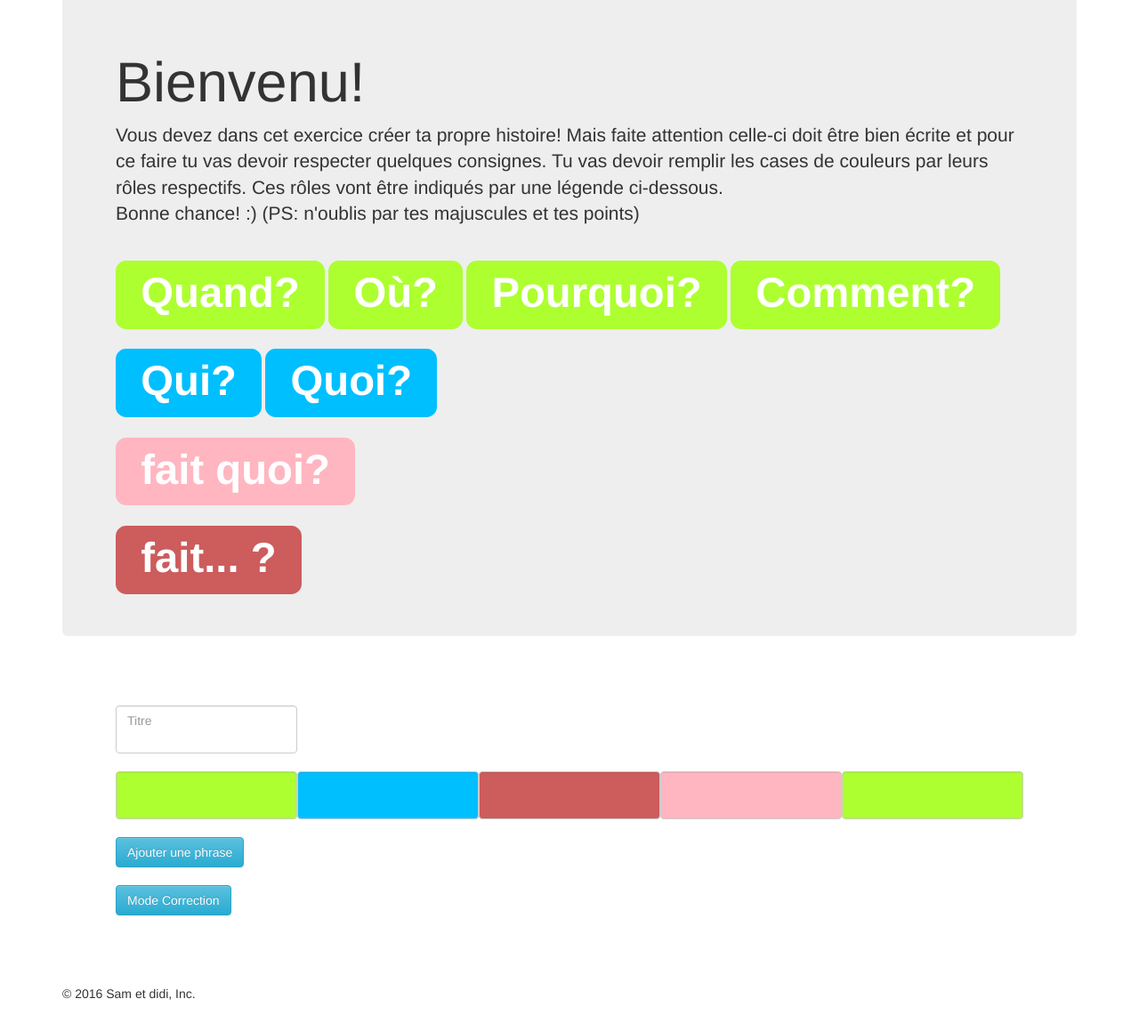
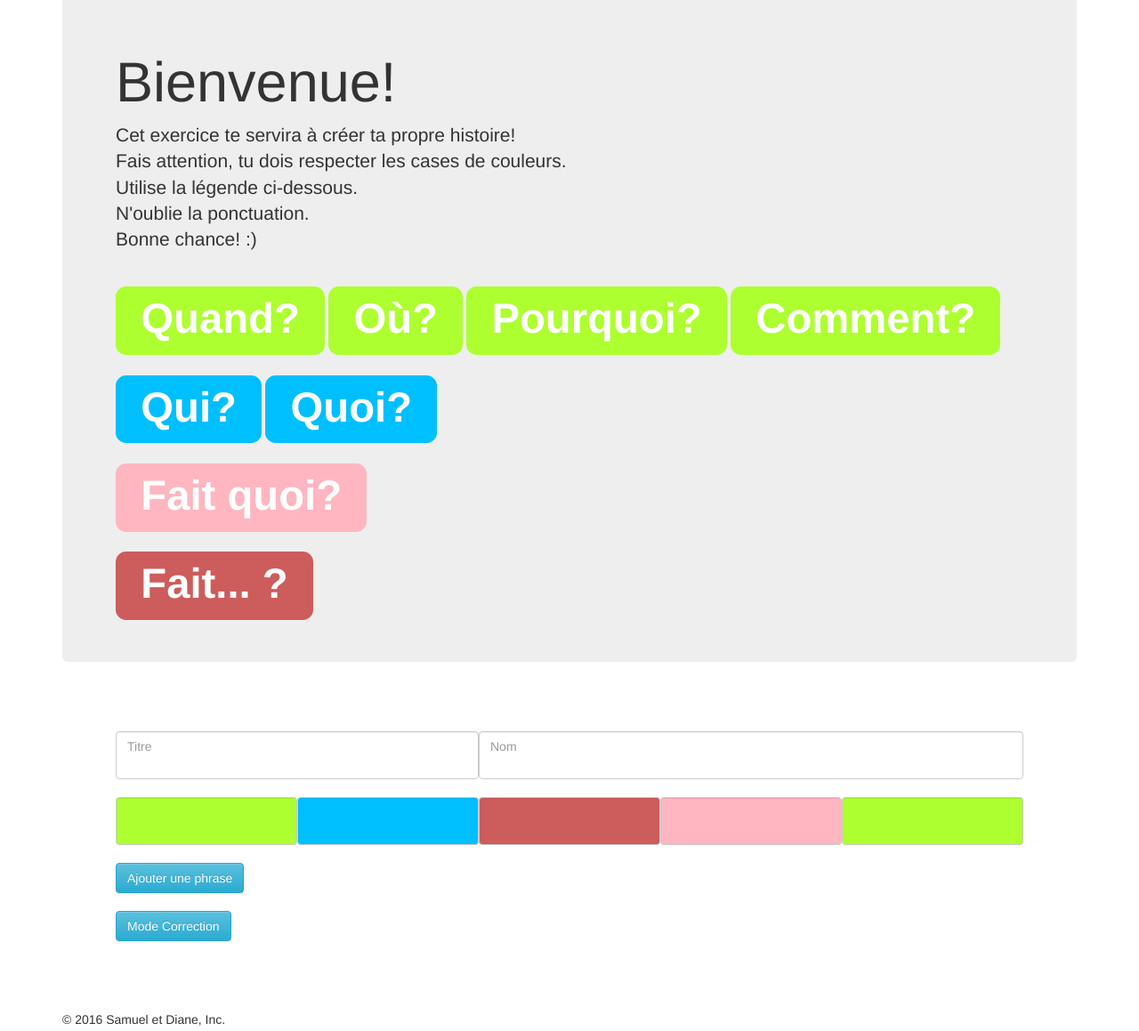
Before and after one commit to SamuelC54/CompoPhrase, a plain HTML site: page index.html in a window 1280 px wide. Shown: the part 80-1239 px from the top of the page at 89% size. Before the commit the page ends 1217 px from the top, so only its background shows below. Drawn offline with nearby package versions, Linux system fonts and the light colour scheme.

Commit message:
changement du texte par didi

```diff
--- a/index.html
+++ b/index.html
@@ -25,12 +25,11 @@
     </div>
     <!-- instruction -->
     <div class="jumbotron">
-        <h1>Bienvenu!</h1>
+        <h1>Bienvenue!</h1>
         <p class="lead">
-            Vous devez dans cet exercice créer ta propre histoire! Mais faite attention celle-ci doit être bien
-            écrite et pour ce faire tu vas devoir respecter quelques consignes. Tu vas devoir remplir les cases
-            de couleurs par leurs rôles respectifs. Ces rôles vont être indiqués par une légende ci-dessous. <Br/>
-            Bonne chance! :) (PS: n'oublis par tes majuscules et tes points)
+            Cet exercice te servira à créer ta propre histoire!<Br/> Fais attention, tu dois respecter les cases
+            de couleurs. <Br/> Utilise la légende ci-dessous.<Br/>
+            N'oublie la ponctuation.<Br/> Bonne chance! :)
         </p>
         <div class="categoryGroup">
             <h1><span class="label label-default vert">Quand?</span></h1>
@@ -43,10 +42,10 @@
             <h1><span class="label label-default bleu">Quoi?</span></h1>
         </div>
         <div class="categoryGroup">
-            <h1><span class="label label-default rose">fait quoi?</span></h1>
+            <h1><span class="label label-default rose">Fait quoi?</span></h1>
         </div>
         <div class="categoryGroup">
-            <h1><span class="label label-default rouge">fait... ?</span></h1>
+            <h1><span class="label label-default rouge">Fait... ?</span></h1>
         </div>
     </div>
     <!-- form -->
@@ -55,6 +54,7 @@
             <!-- Title -->
             <div class="horizontalGrow elements">
                 <textarea placeholder="Titre" class="col-sm-2 form-control"></textarea>
+                <textarea placeholder="Nom" class="col-sm-2 form-control"></textarea>
             </div>
             <!-- Phrases -->
             <div class="phrases">
@@ -93,7 +93,7 @@
     <!-- footer -->
     <div class="clearfix"></div>
     <footer class="footer">
-        <p>&copy; 2016 Sam et didi, Inc.</p>
+        <p>&copy; 2016 Samuel et Diane, Inc.</p>
     </footer>
 </div> <!-- /container -->
 
```
